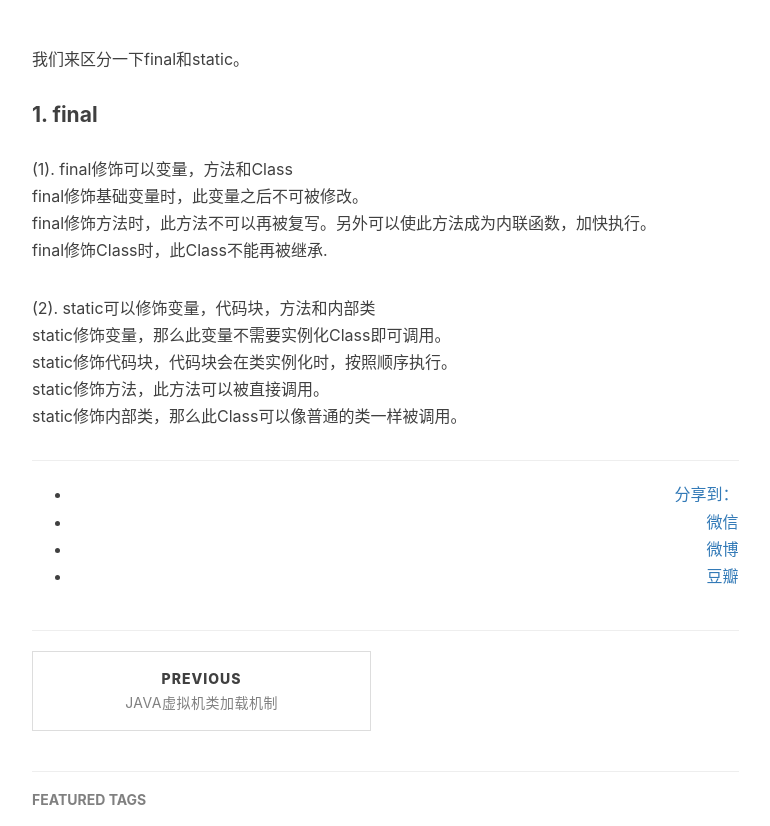
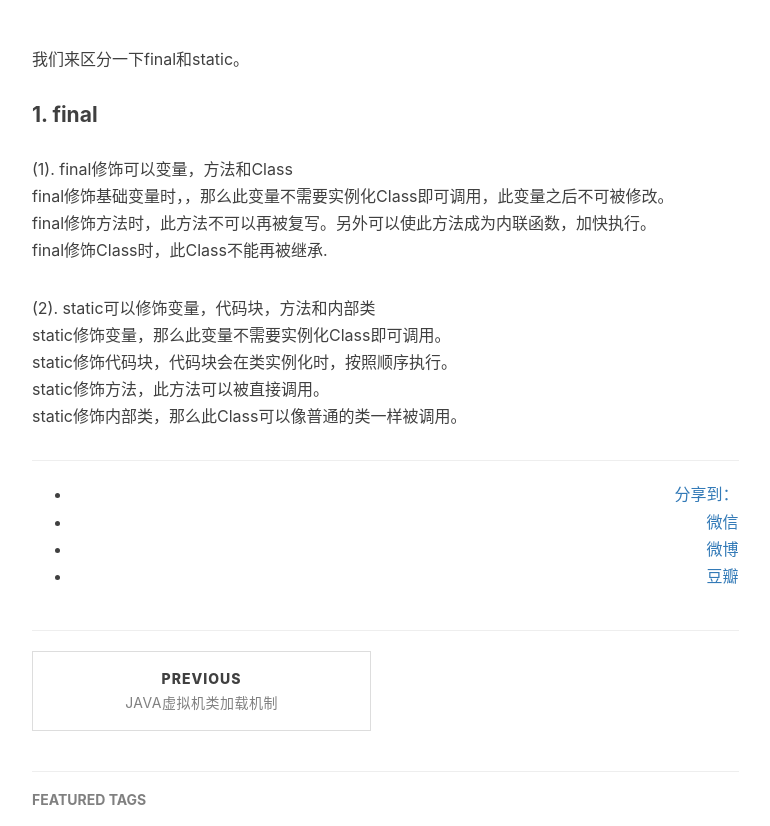
Before and after one commit to baiscjava/basicjava.github.io, a Jekyll site: the page built from _posts/2017-01-16-final和static的区别.md, in a window 1280 px wide and 900 px high, scrolled down 387 px, cut to the strip 74-900 px from the top of the window. Shown: the whole strip, without its empty margins (233-1003 px from the left). Built offline with Jekyll 4.4.1, drawn with Linux system fonts in a browser that asks for light colours; nearby versions of some CDN libraries; comment, search, counter and statistics services are not loaded.

Commit message:
Update 2017-01-16-final和static的区别.md

```diff
--- a/_posts/2017-01-16-final和static的区别.md
+++ b/_posts/2017-01-16-final和static的区别.md
@@ -13,7 +13,7 @@ tags:
 
 #### 1. final
 (1). final修饰可以变量，方法和Class<br>
-final修饰基础变量时，此变量之后不可被修改。<br>
+final修饰基础变量时，，那么此变量不需要实例化Class即可调用，此变量之后不可被修改。<br>
 final修饰方法时，此方法不可以再被复写。另外可以使此方法成为内联函数，加快执行。<br>
 final修饰Class时，此Class不能再被继承.<br>
 
```
